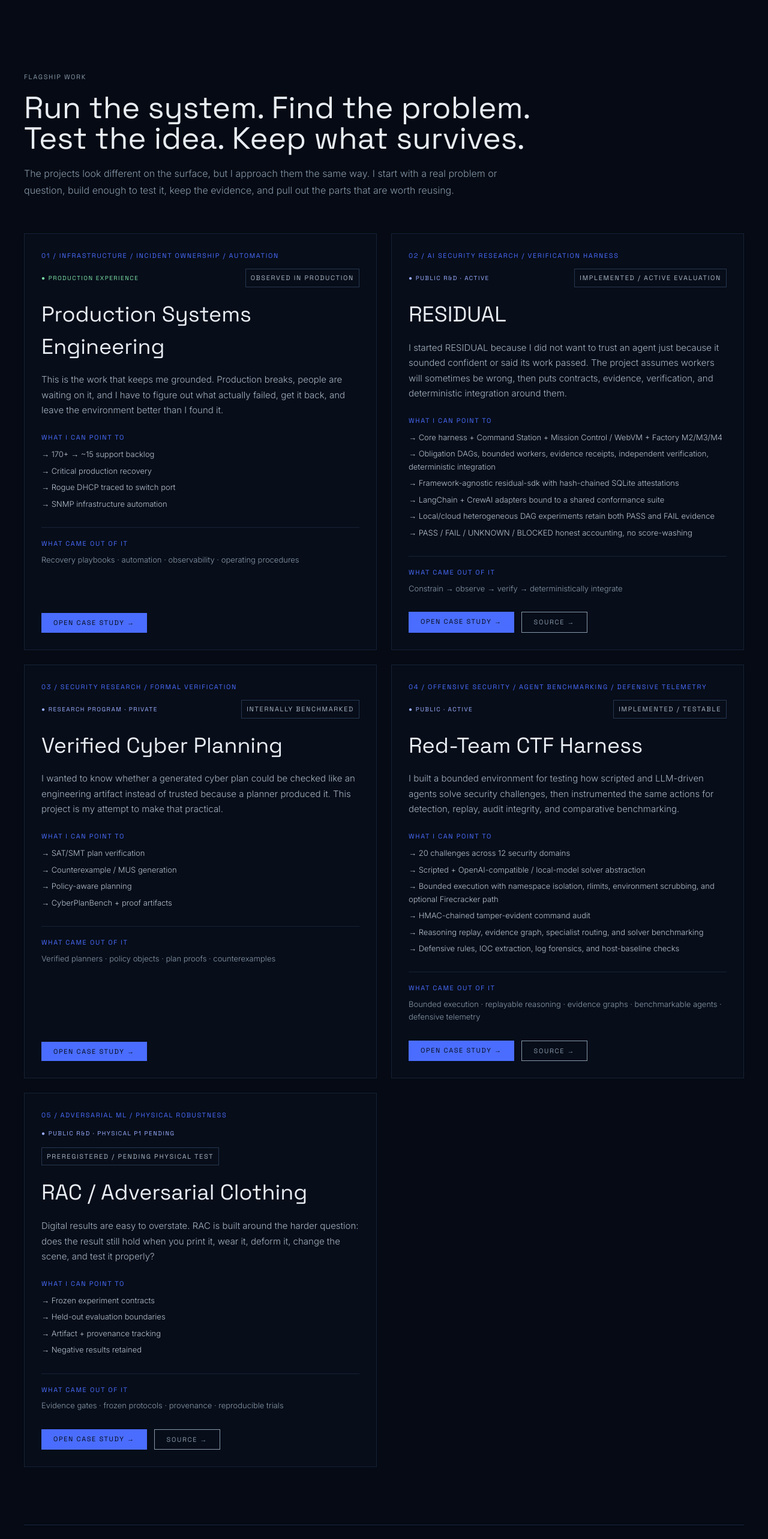
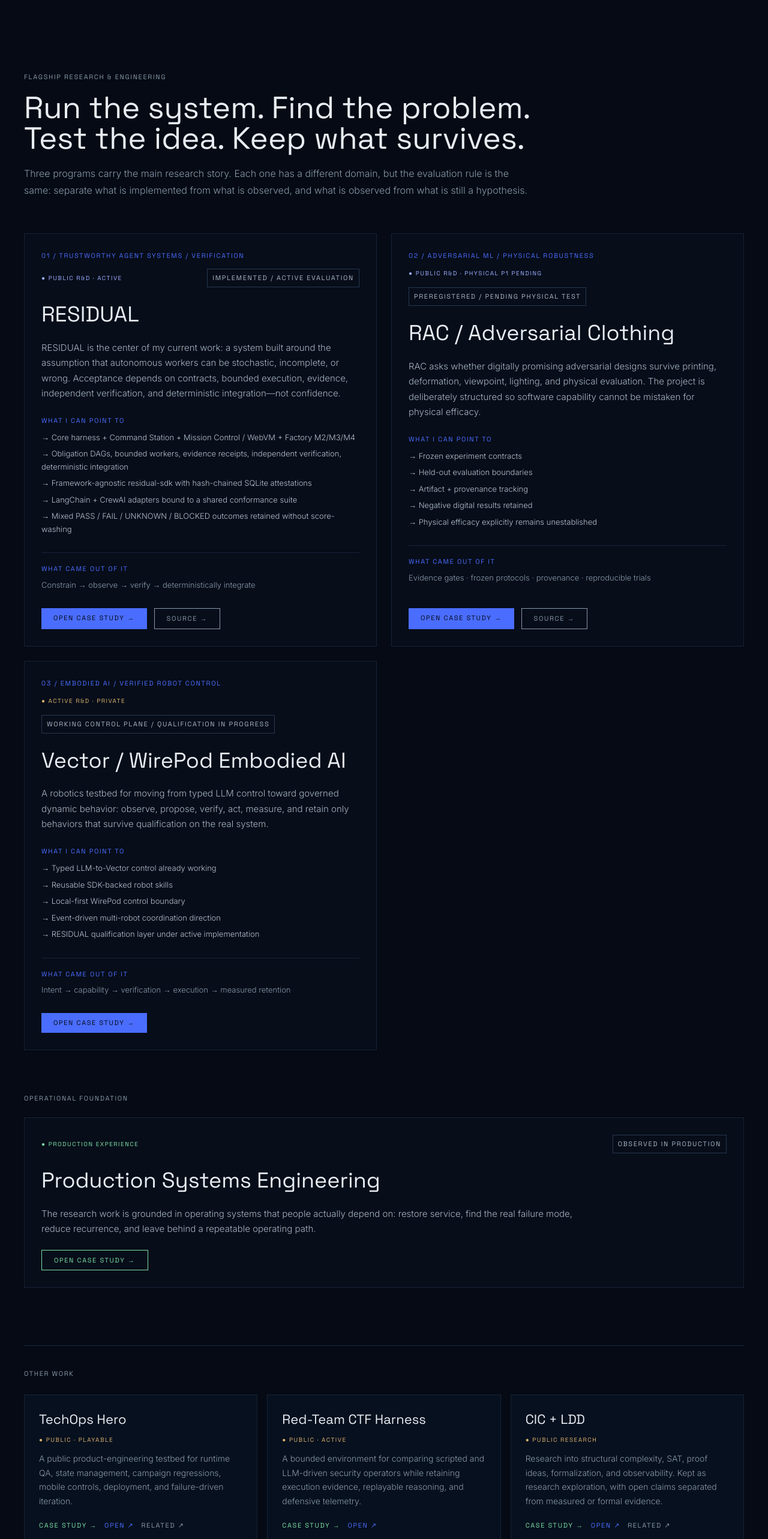
Before and after one commit to ninja-ops-guy/theemrld-portfolio, a React (Vite) app: page / in a window 1280 px wide. Shown: the part 2620-5186 px from the top of the page at 60% size. Built offline with nearby package versions, Linux system fonts and the light colour scheme; the HTML template or start-up script is replaced by a standard one.

Commit message:
Refocus portfolio hierarchy on flagship evidence

```diff
--- a/src/sections/SelectedWork.tsx
+++ b/src/sections/SelectedWork.tsx
@@ -7,41 +7,36 @@
 
 const flagships: Project[] = [
   {
-    title:'Production Systems Engineering', category:'INFRASTRUCTURE / INCIDENT OWNERSHIP / AUTOMATION', status:'PRODUCTION EXPERIENCE', tone:'live',
-    thesis:'This is the work that keeps me grounded. Production breaks, people are waiting on it, and I have to figure out what actually failed, get it back, and leave the environment better than I found it.',
-    claimState:'OBSERVED IN PRODUCTION', evidence:['170+ → ~15 support backlog','Critical production recovery','Rogue DHCP traced to switch port','SNMP infrastructure automation'],
-    primitive:'Recovery playbooks · automation · observability · operating procedures', caseStudy:'/case-study/production-systems'
-  },
-  {
-    title:'RESIDUAL', category:'AI SECURITY RESEARCH / VERIFICATION HARNESS', status:'PUBLIC R&D · ACTIVE', tone:'research',
-    thesis:'I started RESIDUAL because I did not want to trust an agent just because it sounded confident or said its work passed. The project assumes workers will sometimes be wrong, then puts contracts, evidence, verification, and deterministic integration around them.',
-    claimState:'IMPLEMENTED / ACTIVE EVALUATION', evidence:['Core harness + Command Station + Mission Control / WebVM + Factory M2/M3/M4','Obligation DAGs, bounded workers, evidence receipts, independent verification, deterministic integration','Framework-agnostic residual-sdk with hash-chained SQLite attestations','LangChain + CrewAI adapters bound to a shared conformance suite','Local/cloud heterogeneous DAG experiments retain both PASS and FAIL evidence','PASS / FAIL / UNKNOWN / BLOCKED honest accounting, no score-washing'],
+    title:'RESIDUAL', category:'TRUSTWORTHY AGENT SYSTEMS / VERIFICATION', status:'PUBLIC R&D · ACTIVE', tone:'research',
+    thesis:'RESIDUAL is the center of my current work: a system built around the assumption that autonomous workers can be stochastic, incomplete, or wrong. Acceptance depends on contracts, bounded execution, evidence, independent verification, and deterministic integration—not confidence.',
+    claimState:'IMPLEMENTED / ACTIVE EVALUATION', evidence:['Core harness + Command Station + Mission Control / WebVM + Factory M2/M3/M4','Obligation DAGs, bounded workers, evidence receipts, independent verification, deterministic integration','Framework-agnostic residual-sdk with hash-chained SQLite attestations','LangChain + CrewAI adapters bound to a shared conformance suite','Mixed PASS / FAIL / UNKNOWN / BLOCKED outcomes retained without score-washing'],
     primitive:'Constrain → observe → verify → deterministically integrate', caseStudy:'/case-study/residual', github:'https://github.com/ninja-ops-guy/residual-agent-harness'
   },
   {
-    title:'Verified Cyber Planning', category:'SECURITY RESEARCH / FORMAL VERIFICATION', status:'RESEARCH PROGRAM · PRIVATE', tone:'research',
-    thesis:'I wanted to know whether a generated cyber plan could be checked like an engineering artifact instead of trusted because a planner produced it. This project is my attempt to make that practical.',
-    claimState:'INTERNALLY BENCHMARKED', evidence:['SAT/SMT plan verification','Counterexample / MUS generation','Policy-aware planning','CyberPlanBench + proof artifacts'],
-    primitive:'Verified planners · policy objects · plan proofs · counterexamples', caseStudy:'/case-study/verified-cyber-planning'
+    title:'RAC / Adversarial Clothing', category:'ADVERSARIAL ML / PHYSICAL ROBUSTNESS', status:'PUBLIC R&D · PHYSICAL P1 PENDING', tone:'research',
+    thesis:'RAC asks whether digitally promising adversarial designs survive printing, deformation, viewpoint, lighting, and physical evaluation. The project is deliberately structured so software capability cannot be mistaken for physical efficacy.',
+    claimState:'PREREGISTERED / PENDING PHYSICAL TEST', evidence:['Frozen experiment contracts','Held-out evaluation boundaries','Artifact + provenance tracking','Negative digital results retained','Physical efficacy explicitly remains unestablished'],
+    primitive:'Evidence gates · frozen protocols · provenance · reproducible trials', caseStudy:'/case-study/adversarial-clothing', github:'https://github.com/ninja-ops-guy/adversarial-clothing-pipeline'
   },
   {
-    title:'Red-Team CTF Harness', category:'OFFENSIVE SECURITY / AGENT BENCHMARKING / DEFENSIVE TELEMETRY', status:'PUBLIC · ACTIVE', tone:'research',
-    thesis:'I built a bounded environment for testing how scripted and LLM-driven agents solve security challenges, then instrumented the same actions for detection, replay, audit integrity, and comparative benchmarking.',
-    claimState:'IMPLEMENTED / TESTABLE', evidence:['20 challenges across 12 security domains','Scripted + OpenAI-compatible / local-model solver abstraction','Bounded execution with namespace isolation, rlimits, environment scrubbing, and optional Firecracker path','HMAC-chained tamper-evident command audit','Reasoning replay, evidence graph, specialist routing, and solver benchmarking','Defensive rules, IOC extraction, log forensics, and host-baseline checks'],
-    primitive:'Bounded execution · replayable reasoning · evidence graphs · benchmarkable agents · defensive telemetry', caseStudy:'/case-study/ctf-redteam-harness', github:'https://github.com/ninja-ops-guy/ctf-redteam-harness'
-  },
-  {
-    title:'RAC / Adversarial Clothing', category:'ADVERSARIAL ML / PHYSICAL ROBUSTNESS', status:'PUBLIC R&D · PHYSICAL P1 PENDING', tone:'research',
-    thesis:'Digital results are easy to overstate. RAC is built around the harder question: does the result still hold when you print it, wear it, deform it, change the scene, and test it properly?',
-    claimState:'PREREGISTERED / PENDING PHYSICAL TEST', evidence:['Frozen experiment contracts','Held-out evaluation boundaries','Artifact + provenance tracking','Negative results retained'],
-    primitive:'Evidence gates · frozen protocols · provenance · reproducible trials', caseStudy:'/case-study/adversarial-clothing', github:'https://github.com/ninja-ops-guy/adversarial-clothing-pipeline'
+    title:'Vector / WirePod Embodied AI', category:'EMBODIED AI / VERIFIED ROBOT CONTROL', status:'ACTIVE R&D · PRIVATE', tone:'private',
+    thesis:'A robotics testbed for moving from typed LLM control toward governed dynamic behavior: observe, propose, verify, act, measure, and retain only behaviors that survive qualification on the real system.',
+    claimState:'WORKING CONTROL PLANE / QUALIFICATION IN PROGRESS', evidence:['Typed LLM-to-Vector control already working','Reusable SDK-backed robot skills','Local-first WirePod control boundary','Event-driven multi-robot coordination direction','RESIDUAL qualification layer under active implementation'],
+    primitive:'Intent → capability → verification → execution → measured retention', caseStudy:'/case-study/vector-wirepod'
   },
 ];
 
+const foundation: Project = {
+  title:'Production Systems Engineering', category:'FOUNDATION / INFRASTRUCTURE / INCIDENT OWNERSHIP', status:'PRODUCTION EXPERIENCE', tone:'live',
+  thesis:'The research work is grounded in operating systems that people actually depend on: restore service, find the real failure mode, reduce recurrence, and leave behind a repeatable operating path.',
+  claimState:'OBSERVED IN PRODUCTION', evidence:['170+ → ~15 support backlog','Critical production recovery','Rogue DHCP traced to switch port','SNMP infrastructure automation'],
+  primitive:'Recovery playbooks · automation · observability · operating procedures', caseStudy:'/case-study/production-systems'
+};
+
 const secondary = [
-  ['TechOps Hero','I use the game as a real product-engineering testbed: runtime QA, state management, campaign regressions, mobile controls, deployment, and constant iteration.','https://github.com/ninja-ops-guy/techops-hero','https://ninja-ops-guy.github.io/techops-hero/'],
-  ['CIC + LDD','This is where I explore structural complexity, SAT, proof ideas, formalization, and observability. Some of that research later feeds directly into security and autonomous-systems tooling.','https://github.com/ninja-ops-guy/cic-p-vs-np-research','https://github.com/ninja-ops-guy/LDD-Kit'],
-  ['Vector / WirePod Embodied AI','An embodied-agent research platform built around Anki Vector, WirePod, MCP, and the Vector SDK. Typed LLM control and reusable robot skills are already working; the next stage uses RESIDUAL to turn requested behaviors into bounded, verified Python SDK code before anything is promoted to the robot. The research question is whether that loop can become a practical form of governed dynamic learning: observe → orient → propose → verify → act → measure → retain.','https://github.com/ninja-ops-guy/vector-swarm-ai','','/case-study/vector-wirepod','PRIVATE REPO · PUBLIC RELEASE PLANNED'],
+  ['TechOps Hero','A public product-engineering testbed for runtime QA, state management, campaign regressions, mobile controls, deployment, and failure-driven iteration.','https://github.com/ninja-ops-guy/techops-hero','https://ninja-ops-guy.github.io/techops-hero/','/case-study/techops-hero','PUBLIC · PLAYABLE'],
+  ['Red-Team CTF Harness','A bounded environment for comparing scripted and LLM-driven security operators while retaining execution evidence, replayable reasoning, and defensive telemetry.','https://github.com/ninja-ops-guy/ctf-redteam-harness','','/case-study/ctf-redteam-harness','PUBLIC · ACTIVE'],
+  ['CIC + LDD','Research into structural complexity, SAT, proof ideas, formalization, and observability. Kept as research exploration, with open claims separated from measured or formal evidence.','https://github.com/ninja-ops-guy/cic-p-vs-np-research','https://github.com/ninja-ops-guy/LDD-Kit','/case-study/cic-sat','PUBLIC RESEARCH'],
 ];
 
 const toneColor=(t:Project['tone'])=>t==='live'?'#7DE2A8':t==='research'?'#9AAEFF':'#D8B26E';
@@ -49,9 +44,9 @@
 export default function SelectedWork(){
   return <section id="work" className="relative" style={{background:'#050A14',padding:'120px 0',zIndex:1}}>
     <div className="max-w-[1280px] mx-auto px-6 md:px-10">
-      <p className="font-label">FLAGSHIP WORK</p>
+      <p className="font-label">FLAGSHIP RESEARCH & ENGINEERING</p>
       <h2 className="font-headline" style={{color:'#E8EDF3',fontSize:'clamp(2rem,4vw,4rem)',marginTop:18,maxWidth:950,lineHeight:1}}>Run the system. Find the problem. Test the idea. Keep what survives.</h2>
-      <p className="font-body" style={{color:'#8899AA',maxWidth:840,marginTop:20,lineHeight:1.7}}>The projects look different on the surface, but I approach them the same way. I start with a real problem or question, build enough to test it, keep the evidence, and pull out the parts that are worth reusing.</p>
+      <p className="font-body" style={{color:'#8899AA',maxWidth:840,marginTop:20,lineHeight:1.7}}>Three programs carry the main research story. Each one has a different domain, but the evaluation rule is the same: separate what is implemented from what is observed, and what is observed from what is still a hypothesis.</p>
 
       <div className="grid grid-cols-1 md:grid-cols-2 gap-6" style={{marginTop:58}}>
         {flagships.map((p,i)=><article key={p.title} className="border border-[#162235] p-6 md:p-7 flex flex-col" style={{background:'rgba(8,15,28,.78)'}}>
@@ -65,6 +60,16 @@
         </article>)}
       </div>
 
+      <div style={{marginTop:72}}>
+        <p className="font-label">OPERATIONAL FOUNDATION</p>
+        <article className="border border-[#162235] p-6 md:p-7" style={{background:'rgba(8,15,28,.78)',marginTop:24}}>
+          <div className="flex items-center justify-between gap-4 flex-wrap"><span className="font-label" style={{color:'#7DE2A8',fontSize:10}}>● {foundation.status}</span><span className="font-label" style={{border:'1px solid #263750',padding:'6px 8px',color:'#A9B6C5'}}>{foundation.claimState}</span></div>
+          <h3 className="font-headline" style={{fontSize:'clamp(1.7rem,2.8vw,2.5rem)',color:'#E8EDF3',marginTop:18}}>{foundation.title}</h3>
+          <p className="font-body" style={{color:'#A6B3C2',fontSize:15,lineHeight:1.7,marginTop:16,maxWidth:900}}>{foundation.thesis}</p>
+          <div className="flex flex-wrap gap-3" style={{marginTop:22}}><Link to={foundation.caseStudy} className="font-label px-5 py-2 border border-[#7DE2A8] text-[#7DE2A8]">OPEN CASE STUDY →</Link></div>
+        </article>
+      </div>
+
       <div style={{marginTop:96,borderTop:'1px solid #1A2540',paddingTop:38}}>
         <p className="font-label">OTHER WORK</p>
         <div className="grid grid-cols-1 md:grid-cols-3 gap-4" style={{marginTop:26}}>{secondary.map(([title,body,link1,link2,caseStudy,note])=><div key={title} className="p-6 border border-[#162235]" style={{background:'#07101E'}}><h3 className="font-headline" style={{color:'#E8EDF3',fontSize:22}}>{title}</h3>{note&&<p className="font-label" style={{color:'#D8B26E',fontSize:10,marginTop:10}}>● {note}</p>}<p className="font-body" style={{color:'#8899AA',lineHeight:1.7,fontSize:14,marginTop:12}}>{body}</p><div className="flex flex-wrap gap-3" style={{marginTop:20}}>{caseStudy&&<Link className="font-label" style={{color:'#7DE2A8'}} to={caseStudy}>CASE STUDY →</Link>}{link1&&<a className="font-label" style={{color:'#4A6DFF'}} href={link1} target="_blank" rel="noreferrer">OPEN ↗</a>}{link2&&<a className="font-label" style={{color:'#8899AA'}} href={link2} target="_blank" rel="noreferrer">RELATED ↗</a>}</div></div>)}</div>
```
